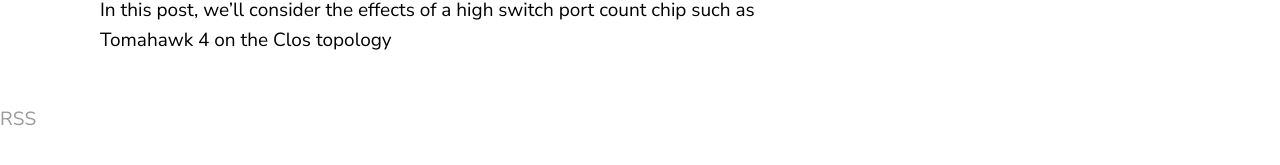
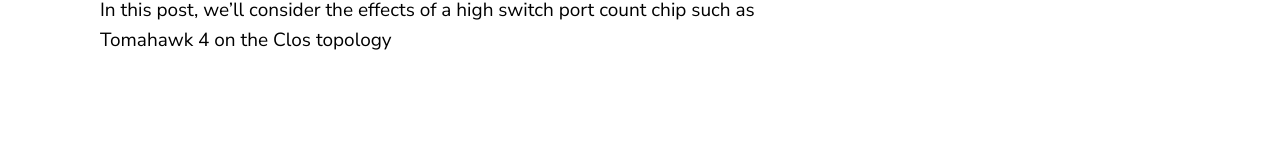
Before and after one commit to elegantnetwork/elegantnetwork.github.io, a Jekyll site: the page built from index.md, in a window 1280 px wide. Shown: the part 362-527 px from the top of the page. Built offline with Jekyll 4.4.1, drawn with Linux system fonts in a browser that asks for light colours.

Commit message:
remove RSS button from footer as it looked ugly

```diff
--- a/_includes/footer.html
+++ b/_includes/footer.html
@@ -27,7 +27,6 @@
 </div>
 <script src="{{ "/assets/js/picker.js" | relative_url }}"></script>
 {%- endif -%}
-<a class="btn btn-rss" href="/feed.xml" target="_blank">RSS</a>
 
 {%- if site.texture.useMathJax -%}
 <script type="text/javascript"
```
